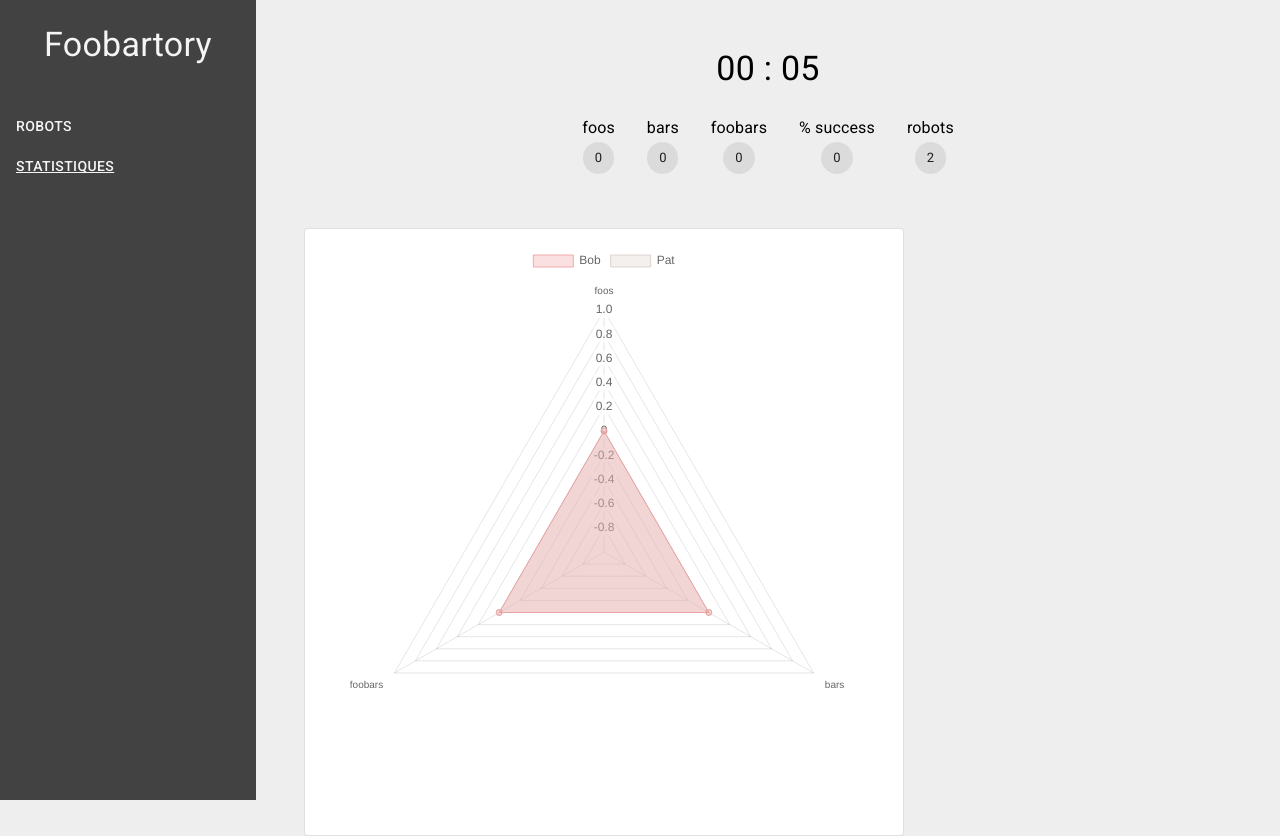
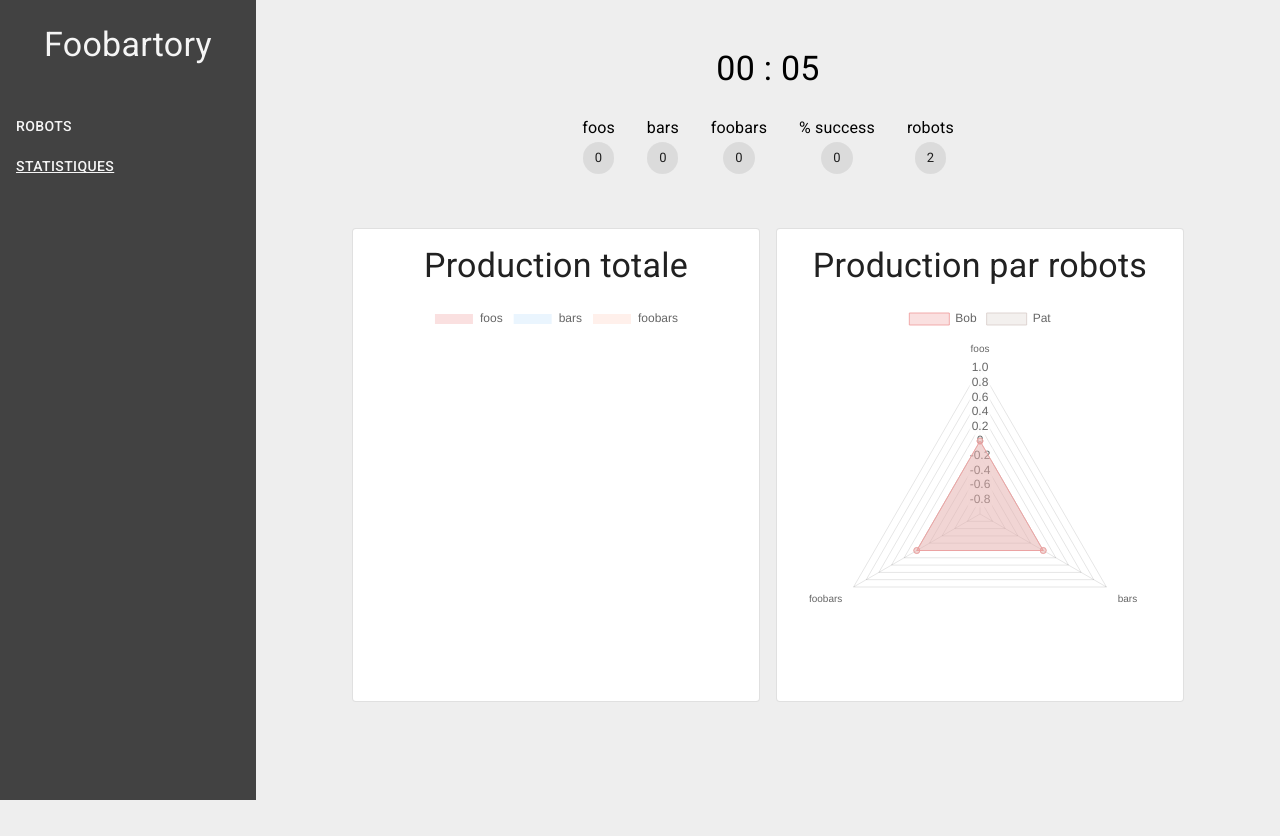
Before and after one commit to Ghuntheur/foobartory, a React (Create React App) app: page /stats in a window 1280 px wide. After the commit the page ends 800 px from the top, so only its background shows below. Built offline with nearby package versions, Linux system fonts and the light colour scheme.

Commit message:
feat: totale production

```diff
--- a/src/Robot/robots-list.scss
+++ b/src/Robot/robots-list.scss
@@ -1,6 +1,5 @@
 .robots-list-container {
-  width: 100%;
-  margin-top: var(--spacing-xl);
+  margin: var(--spacing-xl) 0;
 
   > .new-robot-container {
     display: flex;
--- /dev/null
+++ b/src/Stats/ProductionStats.tsx
@@ -0,0 +1,40 @@
+import { Chart as ChartJS, ArcElement, Tooltip, Legend } from 'chart.js'
+import { Pie } from 'react-chartjs-2'
+import { chartColors } from '../commons/constants'
+import { hexToRgb } from '../commons/helpers'
+
+import { useSelector } from '../commons/hooks'
+
+ChartJS.register(ArcElement, Tooltip, Legend)
+
+function ProductionsStats() {
+  const foos = useSelector(
+    state => state.inventory.foos.length + state.inventory.garbage.foos.length
+  )
+  const bars = useSelector(
+    state => state.inventory.bars.length + state.inventory.garbage.bars.length
+  )
+  const foobars = useSelector(
+    state =>
+      state.inventory.foobars.length + state.inventory.garbage.foobars.length
+  )
+
+  const data = {
+    labels: ['foos', 'bars', 'foobars'],
+    datasets: [
+      {
+        label: 'Production',
+        data: [foos, bars, foobars],
+        backgroundColor: [
+          `rgba(${hexToRgb(chartColors[0]).join(', ')}, 0.3)`,
+          `rgba(${hexToRgb(chartColors[2]).join(', ')}, 0.3)`,
+          `rgba(${hexToRgb(chartColors[4]).join(', ')}, 0.3)`
+        ]
+      }
+    ]
+  }
+
+  return <Pie data={data} />
+}
+
+export default ProductionsStats
--- a/src/Stats/StatContainer.tsx
+++ b/src/Stats/StatContainer.tsx
@@ -1,16 +1,22 @@
 import { ReactNode } from 'react'
-import { Card, CardContent } from '@mui/material'
+import { Card, CardContent, Typography } from '@mui/material'
 
 import './stat-container.scss'
 
 interface StatContainerProps {
+  title: string
   children: ReactNode
 }
 
-function StatContainer({ children }: StatContainerProps) {
+function StatContainer({ title, children }: StatContainerProps) {
   return (
     <Card className="stat-container" variant="outlined">
-      <CardContent>{children}</CardContent>
+      <CardContent>
+        <Typography variant="h4" className="title">
+          {title}
+        </Typography>
+        <div>{children}</div>
+      </CardContent>
     </Card>
   )
 }
--- a/src/Stats/StatsPage.tsx
+++ b/src/Stats/StatsPage.tsx
@@ -1,13 +1,20 @@
+import ProductionsStats from './ProductionStats'
 import RobotStats from './RobotsStats'
 import StatContainer from './StatContainer'
 
+import './stats-page.scss'
+
 function StatsPage() {
   return (
-    <>
-      <StatContainer>
+    <div className="stats-page-container">
+      <StatContainer title="Production totale">
+        <ProductionsStats />
+      </StatContainer>
+
+      <StatContainer title="Production par robots">
         <RobotStats />
       </StatContainer>
-    </>
+    </div>
   )
 }
 
--- a/src/Stats/stat-container.scss
+++ b/src/Stats/stat-container.scss
@@ -1,3 +1,8 @@
 .stat-container {
-  width: 600px;
+  max-width: 500px;
+  text-align: center;
+
+  .title {
+    margin-bottom: var(--spacing-m);
+  }
 }
--- /dev/null
+++ b/src/Stats/stats-page.scss
@@ -0,0 +1,6 @@
+.stats-page-container {
+  display: grid;
+  gap: var(--spacing-m);
+  grid-template-columns: 1fr 1fr;
+  padding: 0 var(--spacing-xxl);
+}
```
